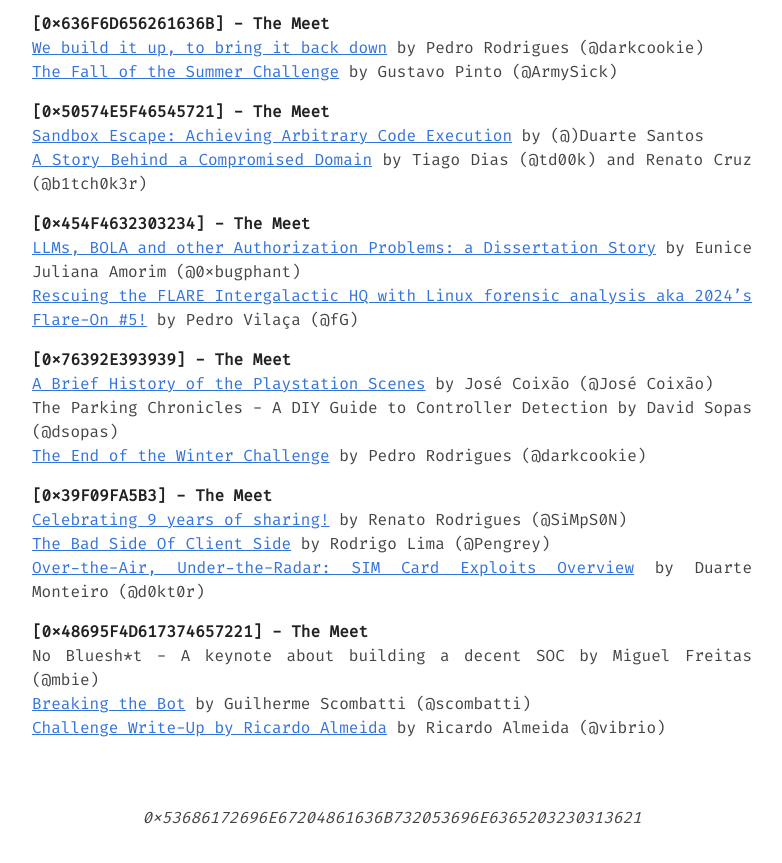
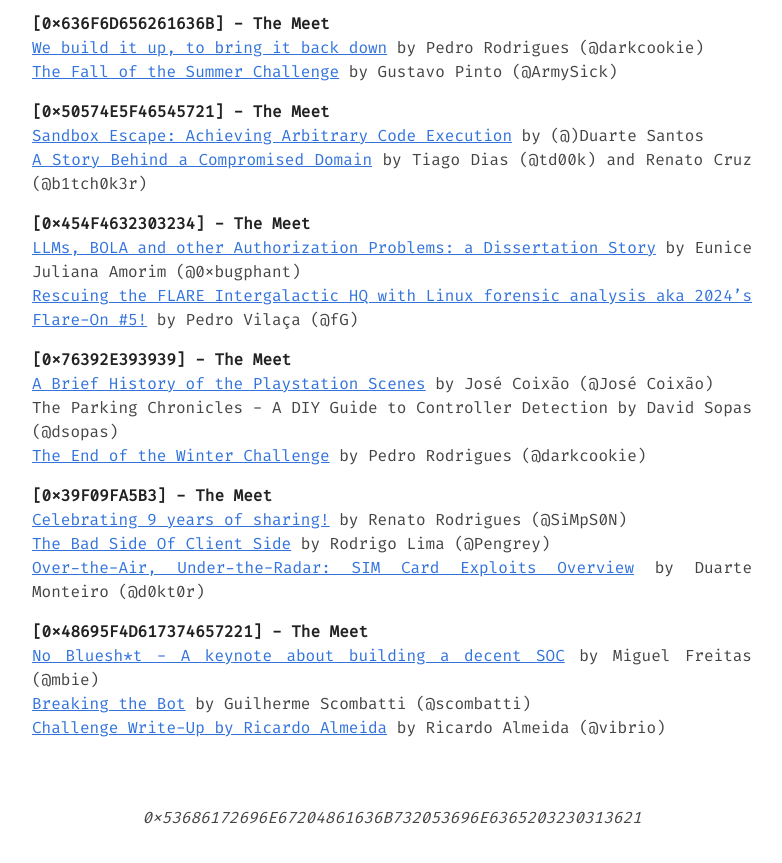
Before and after one commit to 0xOPOSEC/0xOPOSEC.github.io, a Jekyll site: the page built from talks.md, in a window 1280 px wide and 900 px high, scrolled down 8548 px. Shown: the top 863 px of the window, without its empty margins (248-1030 px from the left). Built offline with Jekyll 4.4.1, drawn with Linux system fonts in a browser that asks for light colours; part of the change alters nothing that is shown.

```diff
--- a/talks.md
+++ b/talks.md
@@ -366,6 +366,6 @@ The Parking Chronicles - A DIY Guide to Controller Detection by David Sopas (@ds
 [Over-the-Air, Under-the-Radar: SIM Card Exploits Overview](https://www.dropbox.com/scl/fi/9tahw26831na13eeak4ln/Over-the-Air-Under-the-Radar-by-Duarte-Monteiro.pdf?rlkey=x6nfitfpqzh482xzpaxj07wxt&st=slk2f3wh&dl=1) by Duarte Monteiro (@d0kt0r)
 
 **\[0x48695F4D617374657221\] - The Meet**
-No Bluesh*t - A keynote about building a decent SOC by Miguel Freitas (@mbie)
+[No Bluesh*t - A keynote about building a decent SOC](https://www.dropbox.com/scl/fi/jrsg721vfu6j2xq2xrrd1/No-Bluesh-t-A-keynote-about-building-a-decent-SOC-by-Miguel-Freitas.pdf?rlkey=dh58y4f41p9hlpbk86852wwmo&st=diov5cuj&dl=1) by Miguel Freitas (@mbie)
 [Breaking the Bot](https://www.dropbox.com/scl/fi/ho71xgf8rc5ass09tx26m/Breaking-the-Bot-by-Guilherme-Scombatti.pdf?rlkey=deoq7l4355wb69armnztwdqzc&st=fxnjxd6s&dl=1) by Guilherme Scombatti (@scombatti)
 [Challenge Write-Up by Ricardo Almeida](https://www.dropbox.com/scl/fi/9bt55lbg03425d78n7xw0/0xOPOSEC-Challenge-Write-Up-by-Ricardo-Almeida.pdf?rlkey=60haxq4zoru1vr89dtl6d47lw&st=b2w6r82s&dl=1) by Ricardo Almeida (@vibrio)
```
